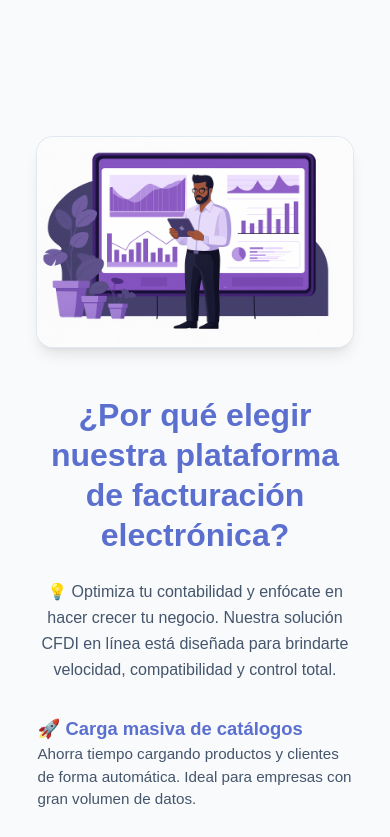
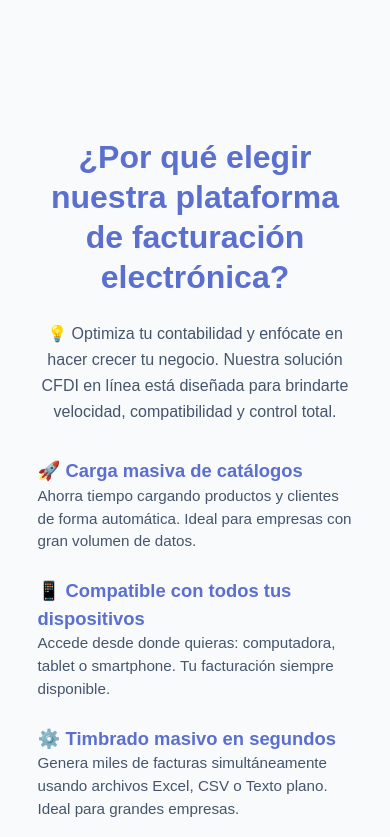
Before and after one commit to jota1235/facturacion, a React (Vite) app: page / in a window 390 px wide. Shown: the part 7160-7997 px from the top of the page. Built offline with nearby package versions, Linux system fonts and the light colour scheme.

Commit message:
correciones de responsividad y alineamiento

```diff
--- a/src/components/elijenos.jsx
+++ b/src/components/elijenos.jsx
@@ -15,10 +15,10 @@ export default function PorQueEscogernos() {
                    [@media(min-width:1920px)]:max-w-[110rem]
                    [@media(min-width:2560px)]:max-w-[130rem]"
       >
-        <div className="flex flex-col-reverse md:grid md:grid-cols-2 items-stretch gap-12 xl:gap-16 [@media(min-width:1920px)]:gap-20">
+        <div className="flex flex-col md:grid md:grid-cols-2 items-stretch gap-12 xl:gap-16 [@media(min-width:1920px)]:gap-20">
 
           {/* Texto */}
-          <div className="text-center md:text-left flex flex-col justify-center">
+          <div className="order-1 md:order-1 text-center md:text-left flex flex-col justify-center">
             <h2
               className="mb-6 font-bold leading-tight text-[#5B6FCF]
                          text-[clamp(2rem,3vw,3.25rem)]
@@ -105,7 +105,7 @@ export default function PorQueEscogernos() {
           </div>
 
           {/* Imagen */}
-          <div className="flex items-center justify-center">
+          <div className="order-2 md:order-2 flex items-center justify-center">
             <div
               className="w-full rounded-2xl bg-white shadow-lg ring-1 ring-slate-200 overflow-hidden
                          max-w-xs sm:max-w-sm md:max-w-md lg:max-w-lg xl:max-w-[40rem] 2xl:max-w-[46rem]
```
